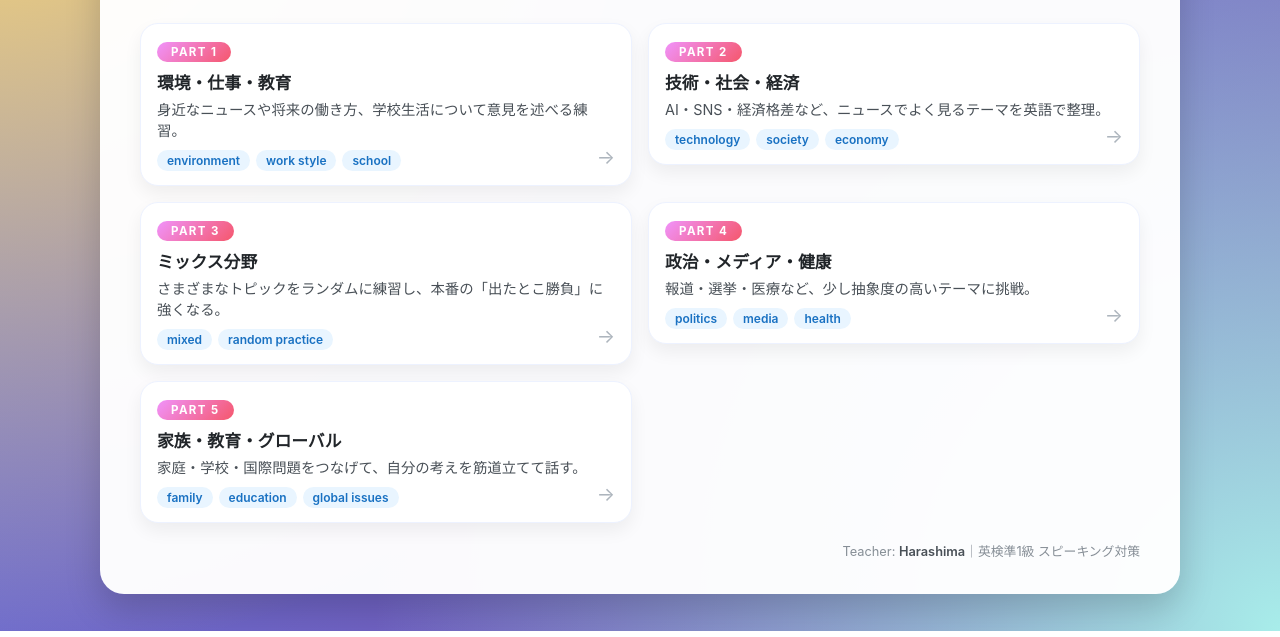
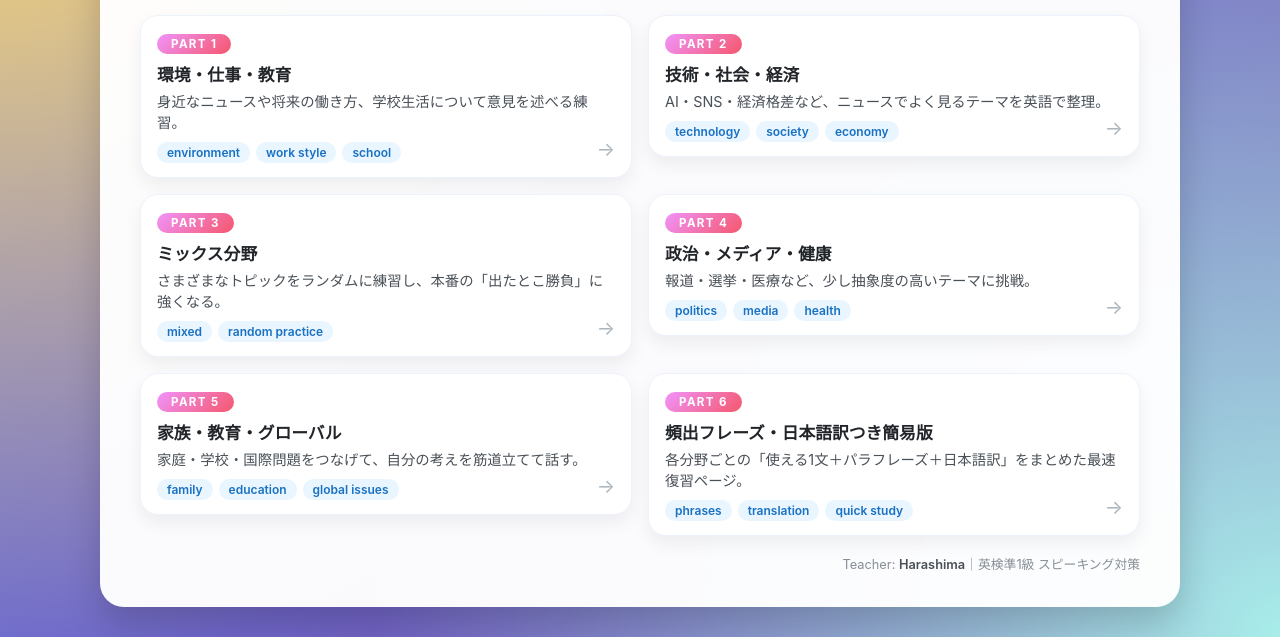
Before and after one commit to harashima-eng/Eiken-Pre1-Speaking, a plain HTML site: page index.html in a window 1280 px wide. Shown: the part 169-806 px from the top of the page. Drawn offline with Linux system fonts and the light colour scheme.

Commit message:
Update index.html

```diff
--- a/index.html
+++ b/index.html
@@ -206,6 +206,7 @@
 
         <section class="grid">
 
+            <!-- PART 1 -->
             <a class="link-wrap" href="eiken_pre1_part1_environment_work_education.html">
                 <article class="item">
                     <div class="badge">PART 1</div>
@@ -219,6 +220,7 @@
                 </article>
             </a>
 
+            <!-- PART 2 -->
             <a class="link-wrap" href="eiken_pre1_part2_technology_society_economy.html">
                 <article class="item">
                     <div class="badge">PART 2</div>
@@ -232,6 +234,7 @@
                 </article>
             </a>
 
+            <!-- PART 3 -->
             <a class="link-wrap" href="eiken_pre1_part3_mixed_topics.html">
                 <article class="item">
                     <div class="badge">PART 3</div>
@@ -244,6 +247,7 @@
                 </article>
             </a>
 
+            <!-- PART 4 -->
             <a class="link-wrap" href="eiken_pre1_part4_politics_media_health.html">
                 <article class="item">
                     <div class="badge">PART 4</div>
@@ -257,6 +261,7 @@
                 </article>
             </a>
 
+            <!-- PART 5 -->
             <a class="link-wrap" href="eiken_pre1_part5_family_education_global.html">
                 <article class="item">
                     <div class="badge">PART 5</div>
@@ -266,6 +271,20 @@
                         <span class="tag">family</span>
                         <span class="tag">education</span>
                         <span class="tag">global issues</span>
+                    </div>
+                </article>
+            </a>
+
+            <!-- ✅ NEW: PART 6 — SIMPLE PHRASE BANK -->
+            <a class="link-wrap" href="eiken_pre1_speaking_phrase_bank_simple.html">
+                <article class="item">
+                    <div class="badge">PART 6</div>
+                    <div class="title">頻出フレーズ・日本語訳つき簡易版</div>
+                    <p class="topic">各分野ごとの「使える1文＋パラフレーズ＋日本語訳」をまとめた最速復習ページ。</p>
+                    <div class="tags">
+                        <span class="tag">phrases</span>
+                        <span class="tag">translation</span>
+                        <span class="tag">quick study</span>
                     </div>
                 </article>
             </a>
```
